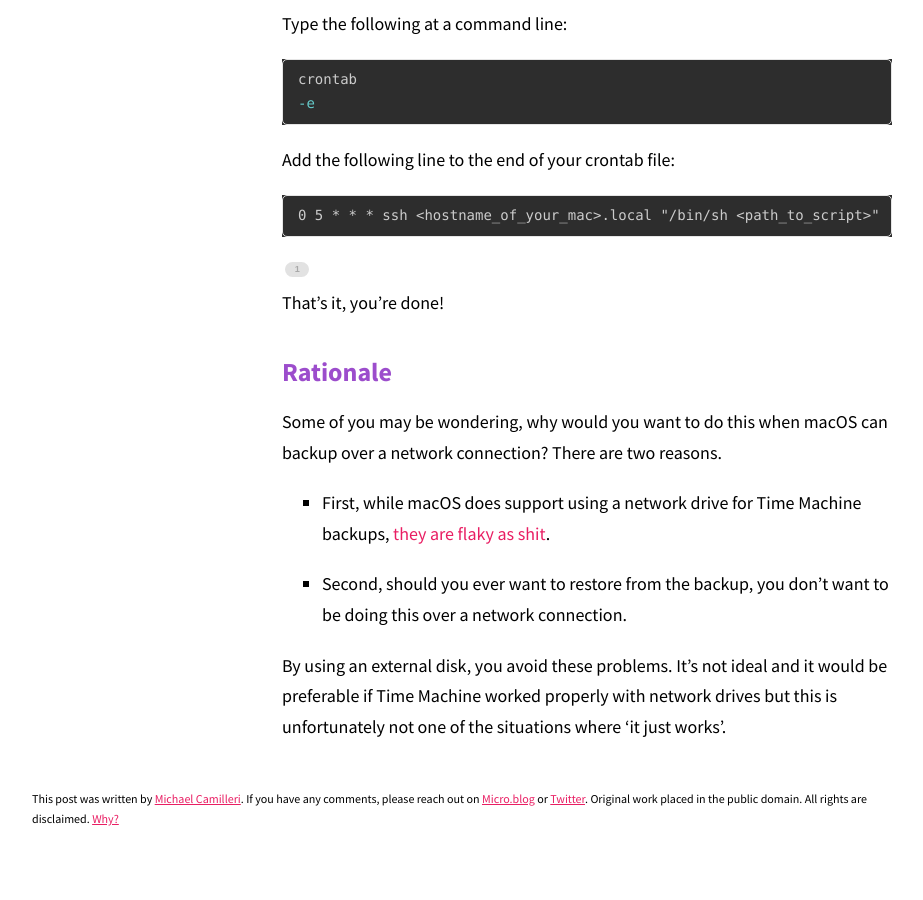
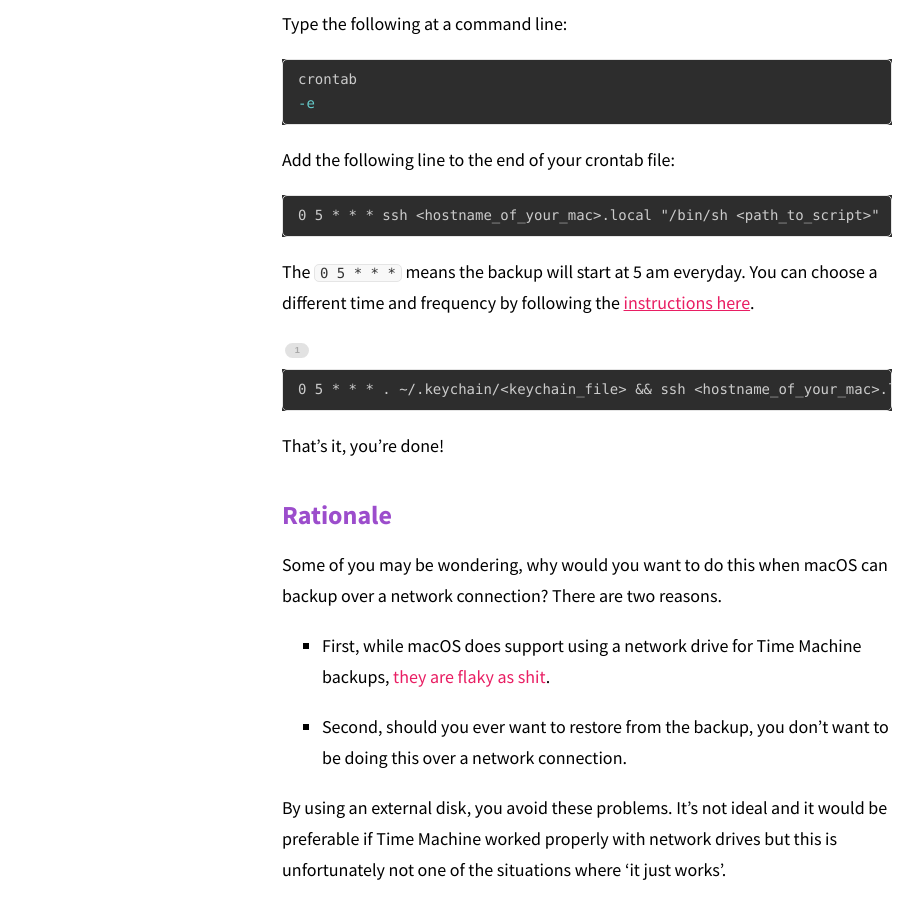
Before and after one commit to pyrmont/articles.inqk.net, a Jekyll site: the page built from _posts/2019-05-06-how-to-time-machine-backup.md, in a window 1280 px wide and 900 px high, scrolled down 1822 px. Shown: the whole window, without its empty margins (178-1101 px from the left). Built offline with Jekyll 4.4.1, drawn with Linux system fonts in a browser that asks for light colours; Markdown is read by kramdown in place of the engine named in the settings.

Commit message:
Move command from footnote to body

````diff
--- a/_posts/2019-05-06-how-to-time-machine-backup.md
+++ b/_posts/2019-05-06-how-to-time-machine-backup.md
@@ -81,9 +81,15 @@ Add the following line to the end of your crontab file:
 0 5 * * * ssh <hostname_of_your_mac>.local "/bin/sh <path_to_script>"
 ```
 
-The `0 5 * * *` means the backup will start at 5 am everyday. You can choose a different time and frequency by following the [instructions here][aca] and if you're using SSH keys, you need a slightly different command.[^1]
+The `0 5 * * *` means the backup will start at 5 am everyday. You can choose a different time and frequency by following the [instructions here][aca].
 
 [aca]: https://www.adminschoice.com/crontab-quick-reference
+
+If you're using SSH keys, you need a slightly different command:[^1]
+
+```
+0 5 * * * . ~/.keychain/<keychain_file> && ssh <hostname_of_your_mac>.local "/bin/sh <path_to_script>"
+```
 
 That's it, you're done!
 
````
Also changed, not shown: other parts of _posts/2019-05-06-how-to-time-machine-backup.md (+1 -1 lines).
